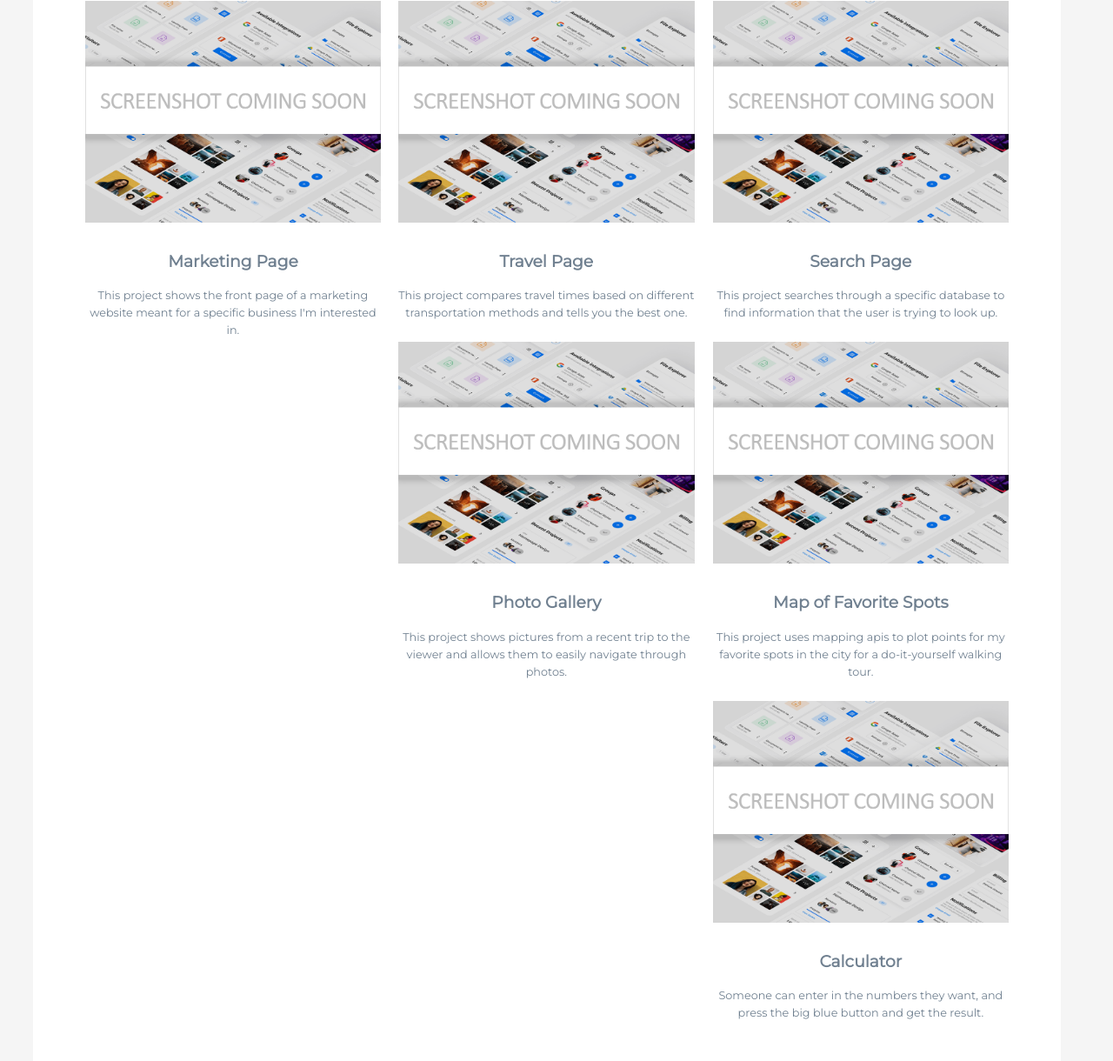
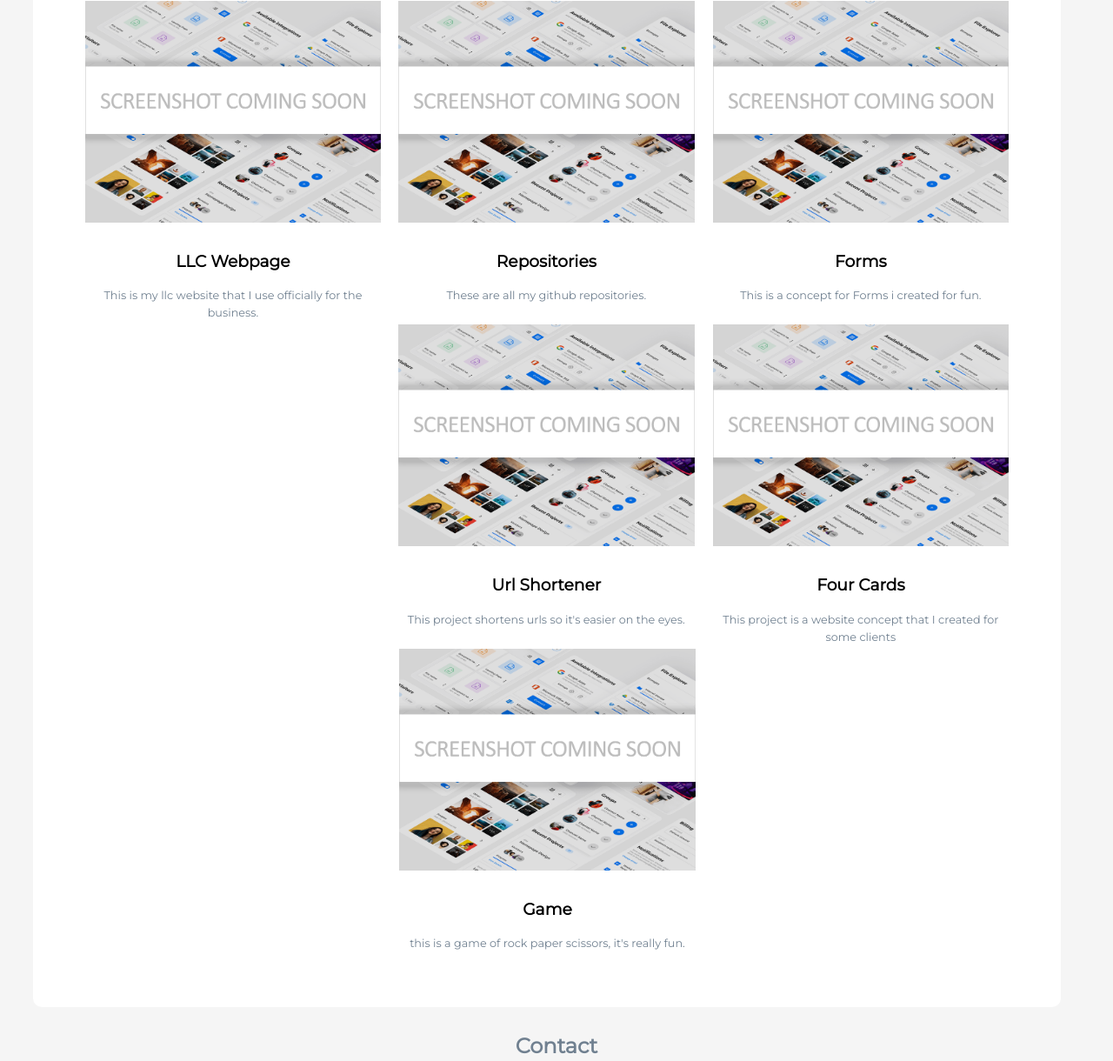
Before and after one commit to oikejiani2011/oikejiani2011.github.io, a plain HTML site: page index.html in a window 1280 px wide. Shown: the part 953-2173 px from the top of the page at 87% size. Drawn offline with Linux system fonts and the light colour scheme.

Commit message:
url created
created portfolio clickeables

```diff
--- a/index.html
+++ b/index.html
@@ -49,38 +49,38 @@
             <h2>Portfolio</h2>
           <div class="marketing picture-one clearfix">
             <img src="images/portfolio-1.png" alt='Marketing-Page'>
-            <h3>Marketing Page</h3>
-            <p>This project shows the front page of a marketing website meant for a specific business I'm interested in.</p>
+            <h3><a href="https://www.dilistudios.com/">LLC Webpage</a></h3>
+            <p>This is my llc website that I use officially for the business.</p>
           </div>
 
           <div class="search picture-two clearfix">
-            <img src="images/portfolio-2.png" alt='Search-Page'>
-            <h3>Search Page</h3>
-            <p>This project searches through a specific database to find information that the user is trying to look up.</p>
+            <img src="images/portfolio-2.png" alt='Business Website'>
+            <h3><a href="https://github.com/oikejiani2011/form-site">Forms</a></h3>
+            <p>This is a concept for Forms i created for fun.</p>
           </div>
 
           <div class="travel picture-three clearfix">
             <img src="images/portfolio-3.png" alt='Travel-Page'>
-            <h3>Travel Page</h3>
-            <p>This project compares travel times based on different transportation methods and tells you the best one.</p>
+            <h3><a href="https://github.com/oikejiani2011">Repositories</a></h3>
+            <p>These are all my github repositories.</p>
           </div>
 
           <div class="map picture-four clearfix">
             <img src="images/portfolio-4.png" alt='Map-of-favorite-spots'>
-            <h3>Map of Favorite Spots</h3>
-            <p>This project uses mapping apis to plot points for my favorite spots in the city for a do-it-yourself walking tour.</p>
+            <h3><a href="https://github.com/oikejiani2011/four-card-feature-section">Four Cards</a></h3>
+            <p>This project is a website concept that I created for some clients</p>
           </div>
 
           <div class="gallery picture-five clearfix">
             <img src="images/portfolio-5.png" alt='Photo-Gallery' >
-            <h3>Photo Gallery</h3>
-            <p>This project shows pictures from a recent trip to the viewer and allows them to easily navigate through photos.</p>
+            <h3><a href="https://github.com/oikejiani2011/url-shortening-api">Url Shortener</a></h3>
+            <p>This project shortens urls so it's easier on the eyes.</p>
           </div>
 
           <div class="calc picture-six clearfix">
             <img src="images/portfolio-6.png" alt='Calculator'>
-            <h3>Calculator</h3>
-            <p>Someone can enter in the numbers they want, and press the big blue button and get the result.</p>
+            <h3><a href="https://github.com/oikejiani2011/rock-paper-scissors-game">Game</a></h3>
+            <p>this is a game of rock paper scissors, it's really fun.</p>
           </div>
         </div>
 
```
Also changed, not shown: 1 other file.
